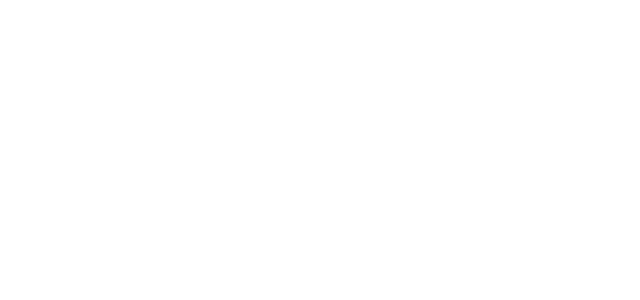
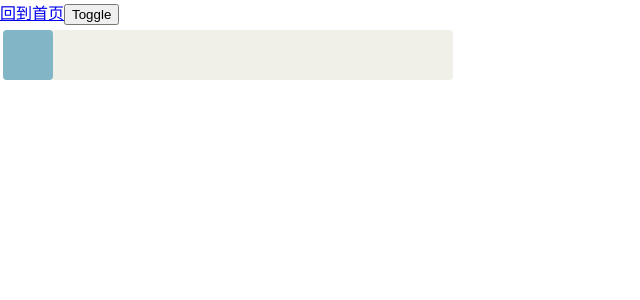
Before and after one commit to limengke123/demo, a React app: page /motion in a window 1280 px wide. Shown: the top 300 px of the page, without its empty margins (0-640 px from the left). Built offline with nearby package versions, Linux system fonts and the light colour scheme.

Commit message:
加入动画库 react-motion

```diff
--- a/package.json
+++ b/package.json
@@ -36,6 +36,7 @@
     "react": "^16.4.1",
     "react-dev-utils": "^5.0.1",
     "react-dom": "^16.4.1",
+    "react-motion": "^0.5.2",
     "react-redux": "^5.0.7",
     "react-router-dom": "^4.3.1",
     "redux": "^4.0.0",
--- /dev/null
+++ b/src/pages/motion-page/motion-page.jsx
@@ -0,0 +1,45 @@
+import React from 'react'
+import {Link} from 'react-router-dom'
+import {Motion, spring} from 'react-motion'
+import style from './motion-page.styl'
+
+export default class MotionPage extends React.Component {
+    constructor () {
+        super(...arguments)
+        this.state = {
+            open: false
+        }
+    }
+    handleMouseDown = () => {
+        this.setState({
+            open: !this.state.open
+        })
+    }
+    handleTouchStart = (e) => {
+        e.preventDefault()
+        this.handleMouseDown()
+    }
+    render () {
+        return (
+            <div>
+                <Link to="/">回到首页</Link>
+                <button
+                    onMouseDown={this.handleMouseDown}
+                    onTouchStart={this.handleTouchStart}>
+                    Toggle
+                </button>
+                <Motion style={{x: spring(this.state.open ? 400 : 0)}}>
+                    {
+                        ({x}) =>
+                            <div className={style.demo0}>
+                                <div className={style["demo0-block"]} style={{
+                                    transform: `translate3d(${x}px, 0, 0)`
+                                }}>
+                                </div>
+                            </div>
+                    }
+                </Motion>
+            </div>
+        )
+    }
+}
--- /dev/null
+++ b/src/pages/motion-page/motion-page.styl
@@ -0,0 +1,13 @@
+.demo0
+  border-radius 4px
+  background-color rgb(240,240,232)
+  position relative
+  margin 5px 3px 10px
+  width 450px
+  height 50px
+.demo0-block
+  position absolute
+  width 50px
+  height 50px
+  border-radius 4px
+  background-color rgb(130, 181, 198)
--- a/src/pages/todo-app.jsx
+++ b/src/pages/todo-app.jsx
@@ -9,6 +9,7 @@
         return (
             <div>
                 <Link to="/async">to async app</Link>
+                <Link to="/motion">to motion app</Link>
                 <AddTodo/>
                 <TodoList/>
                 <FilterTodo/>
--- a/src/router/index.js
+++ b/src/router/index.js
@@ -3,6 +3,7 @@
 import TodoApp from '../pages/todo-app'
 import AsyncApp from '../pages/async-app'
 import ArticlePage from '../pages/article-page'
+import MotionPage from '../pages/motion-page/motion-page'
 
 
 const CustomRouter = () => (
@@ -11,6 +12,7 @@
             <Route path="/" component={TodoApp} exact/>
             <Route path="/async" component={AsyncApp} exact/>
             <Route path="/async/:id" component={ArticlePage}/>
+            <Route path="/motion" component={MotionPage}/>
         </div>
     </BrowserRouter>
 )
```
Also changed, not shown: 1 other file (tests, documents, lock files or other folders).
